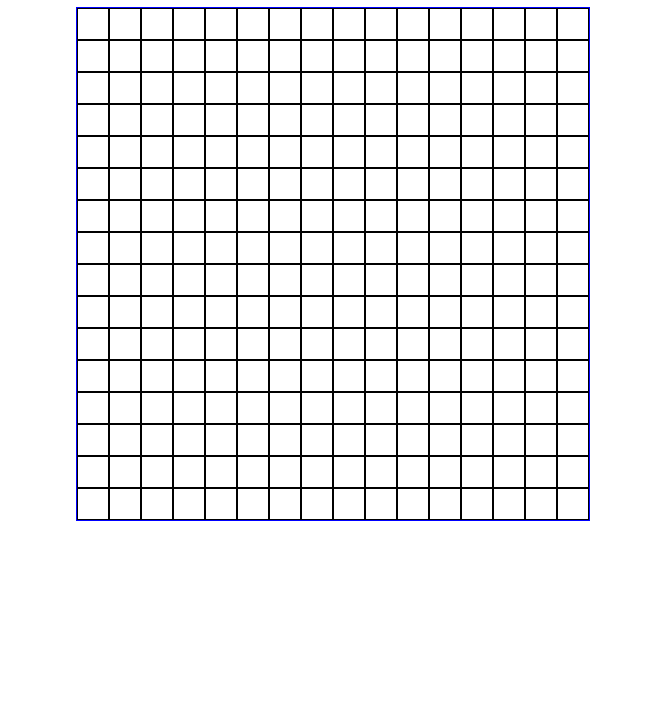
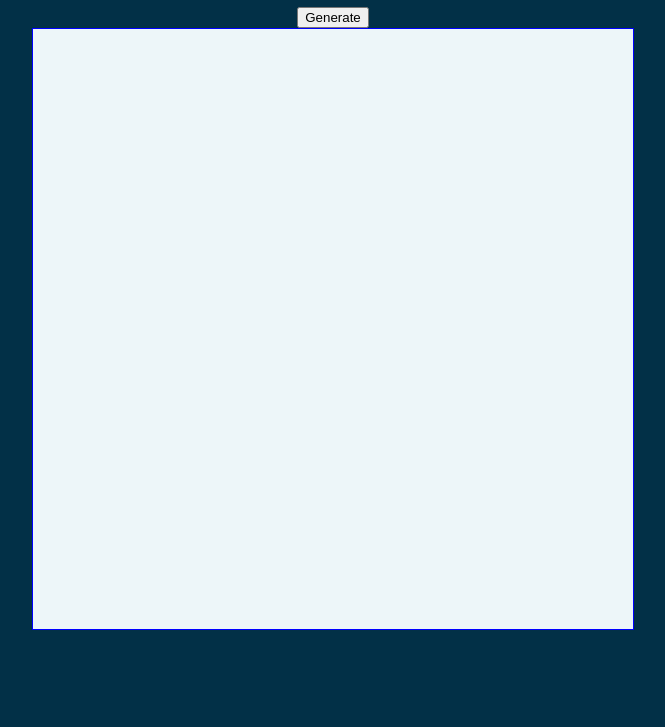
Before and after one commit to modestsp/ETCH-A-SKETCH, a plain HTML site: page index.html in a window 1280 px wide. Shown: the part 73-800 px from the top of the page, without its empty margins (307-972 px from the left). Drawn offline with Linux system fonts and the light colour scheme.

Commit message:
v 0.4 generate grid button added

```diff
--- a/app.js
+++ b/app.js
@@ -1,10 +1,31 @@
 const container = document.querySelector('.container')
+const button = document.querySelector('button')
 let size = 16
-for (let i = 1; i <= (size * size); i++ ) {
-    const div = document.createElement('div')
-    div.classList.toggle('squareDiv')
-    div.addEventListener('mouseover', e => {
-        e.target.classList.add('hov')
+
+generate();
+
+
+function generate() {
+    for(let i = 1; i<= (size * size); i++) {
+        const squareDiv = document.createElement('div')
+        squareDiv.classList.toggle('squareDiv')
+        container.appendChild(squareDiv)
+        squareDiv.addEventListener('mouseover', e => {
+            e.target.classList.add('hov')
+        })
+    }
+}
+
+button.addEventListener('click', () => {
+    size = parseInt(prompt('Enter new size'))
+    container.style.gridTemplateColumns = `repeat(${size},1fr)`
+    container.style.gridTemplateRows = `repeat(${size}, 1fr)`
+    const squareDiv = document.querySelectorAll('.squareDiv')
+    squareDiv.forEach(div => {
+        div.classList.remove('hov')
     })
-    container.appendChild(div);
-}
+   generate();
+})
+
+container.style.gridTemplateColumns = `repeat(${size},1fr)`
+container.style.gridTemplateRows = `repeat(${size}, 1fr)`
--- a/index.html
+++ b/index.html
@@ -6,11 +6,12 @@
     <meta name="viewport" content="width=device-width, initial-scale=1.0">
     <title>ETCH A SKETCH</title>
     <link rel="stylesheet" href="./style.css">
+    <link rel="stylesheet" href="./reset.css">
 </head>
 <body>
     <h1>ETCH A SKETCH-</h1>
+    <button>Generate</button>
     <div class="container">
-
     </div>
 
     <script src="./app.js"></script>
--- a/style.css
+++ b/style.css
@@ -5,6 +5,7 @@ body {
     flex-direction: column;
     justify-content: center;
     align-items: center;
+    background-color: #023047;
 }
 /* .container {
     display: grid;
@@ -14,11 +15,11 @@ body {
     margin-top: auto;
     margin-bottom: auto;
 } */
+
 .squareDiv {
-    width: 30px;
-    height: 30px;
-    border: 1px solid black;
-    flex: 1 1 auto;
+    /* width: 30px;
+    height: 30px; */
+    /* border: 1px solid rgb(236, 209, 209); */
 }
 
 .hov {
@@ -26,9 +27,9 @@ body {
 }
 
 .container {
-    display: flex;
-    flex-wrap: wrap;
-    width: 512px;
-    height: 512px;
+    display: grid;
+    width: 600px;
+    height: 600px;
     border: 1px solid blue;
+    background-color: #edf6f9;
 }
```
